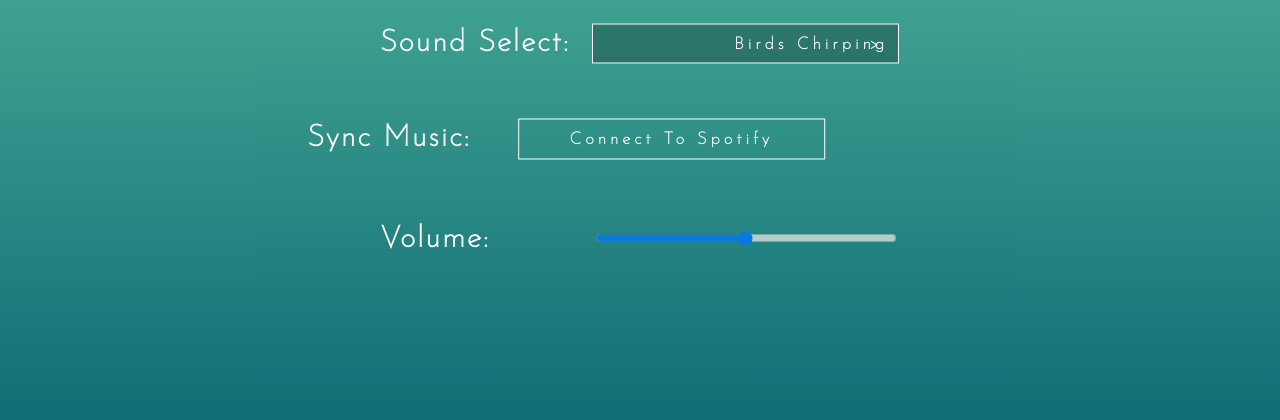
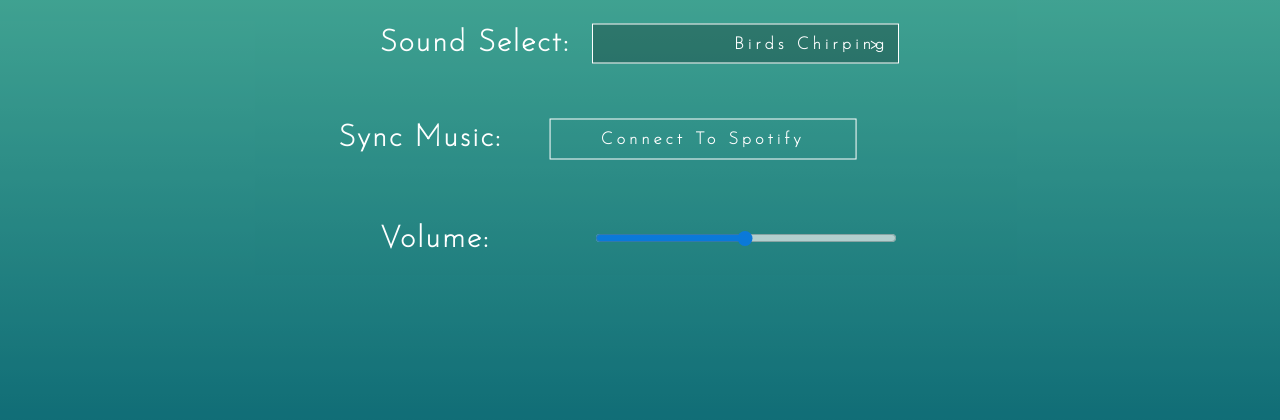
Before and after one commit to teamjst/Fixes, a Django app: page /sound/ in a window 1280 px wide; the page is wider, and only the part inside the window is pictured. Shown: the part 234-654 px from the top of that part. Run offline with Django 3.2, Linux system fonts and the light colour scheme; a user stored in the database is signed in; some libraries are stand-ins or nearby versions.

Commit message:
fixed sound align

```diff
--- a/assets/css/sound.css
+++ b/assets/css/sound.css
@@ -100,7 +100,7 @@
 }
 
 .spotifyButton {
-    transform: translate(24%,250%);
+    transform: translate(26.45%,250%);
 }
 
 
```
